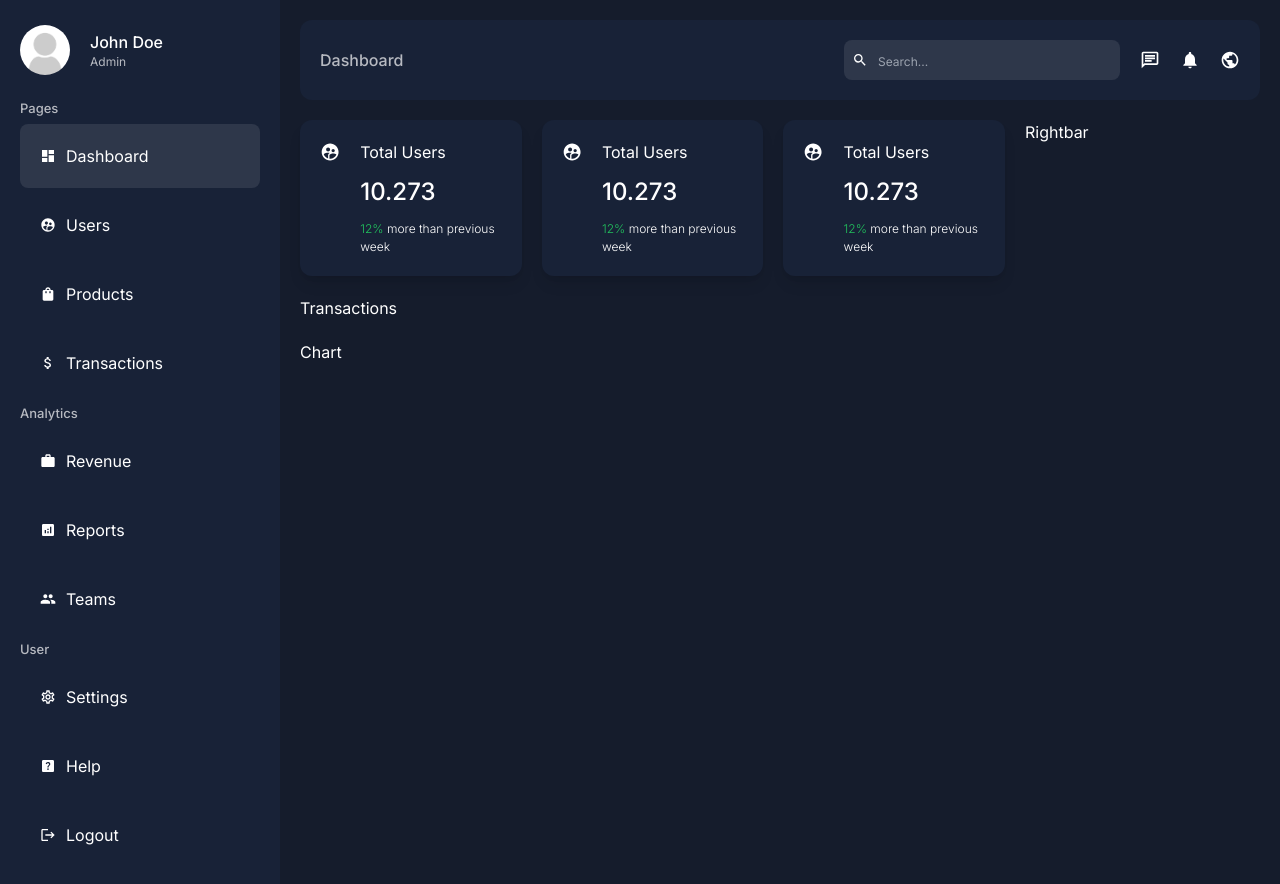
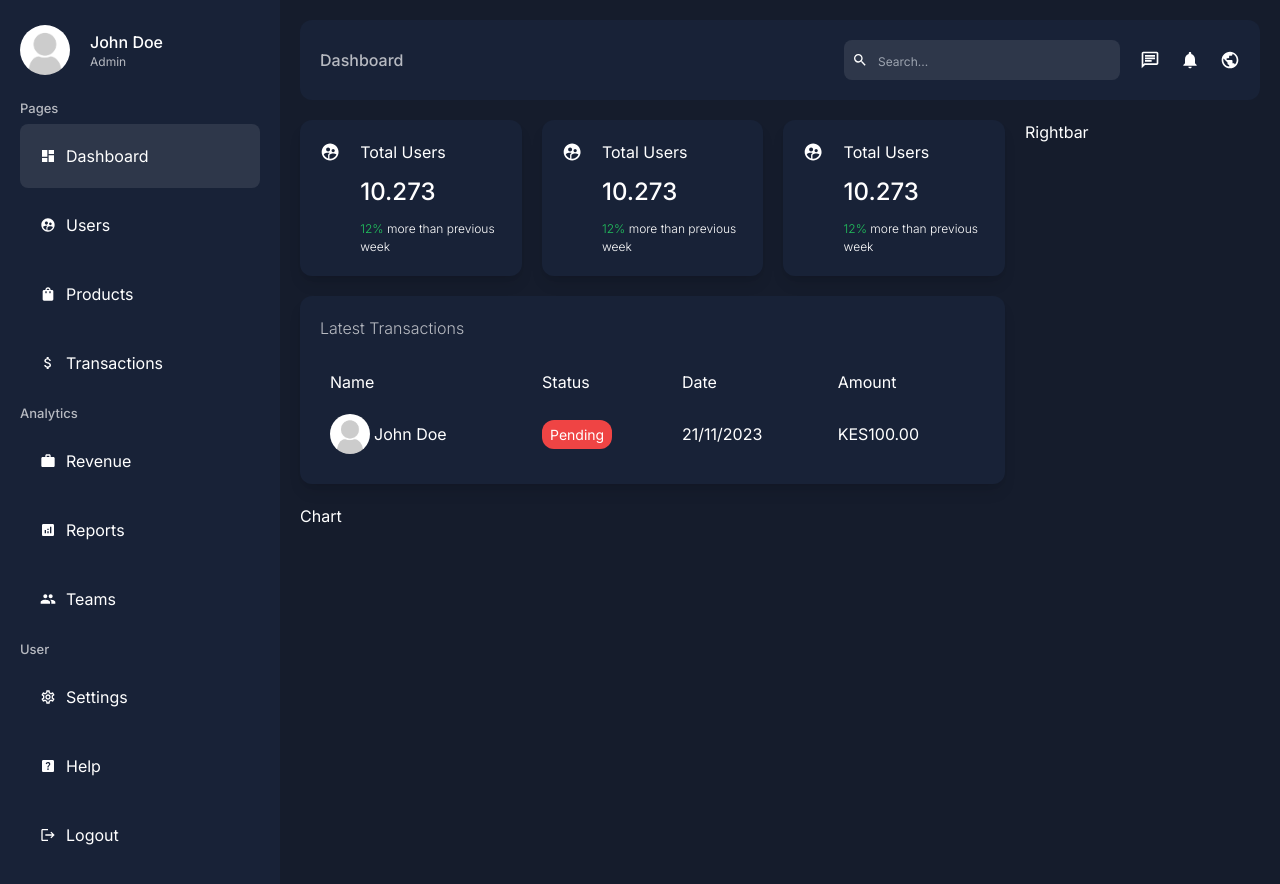
Before and after one commit to meshackkirwachumba/admin-dashboard, a Next.js app: page /dashboard in a window 1280 px wide. Shown: the top 884 px of the page. Built offline with nearby package versions, Linux system fonts and the light colour scheme.

Commit message:
styled transactions.jsx

```diff
--- a/app/ui/dashboard/transactions/transactions.jsx
+++ b/app/ui/dashboard/transactions/transactions.jsx
@@ -1,7 +1,49 @@
-import React from "react";
+import Image from "next/image";
 
 function Transactions() {
-  return <div>Transactions</div>;
+  const statusInfo = "pending";
+  return (
+    <div className="p-5 bg-[var(--bgSoft)] rounded-xl shadow-lg">
+      <h2 className="font-light text-[var(--textSoft)] mb-5">
+        Latest Transactions
+      </h2>
+      <table className="w-full ">
+        <thead>
+          <tr>
+            <td className="p-2.5">Name</td>
+            <td className="p-2.5">Status</td>
+            <td className="p-2.5">Date</td>
+            <td className="p-2.5">Amount</td>
+          </tr>
+        </thead>
+        <tbody>
+          <tr>
+            <td className="p-2.5">
+              <div className="flex items-center gap-1">
+                <Image
+                  src="/noavatar.png"
+                  alt=""
+                  width="40"
+                  height="40"
+                  className="rounded-full object-cover"
+                />
+                John Doe
+              </div>
+            </td>
+            <td className="p-2.5">
+              <span
+                className={`px-2 py-1.5 rounded-xl text-white  text-[14px] bg-red-500`}
+              >
+                Pending
+              </span>
+            </td>
+            <td className="p-2.5">21/11/2023</td>
+            <td className="p-2.5">KES100.00</td>
+          </tr>
+        </tbody>
+      </table>
+    </div>
+  );
 }
 
 export default Transactions;
--- a/package.json
+++ b/package.json
@@ -12,7 +12,8 @@
     "next": "14.0.3",
     "react": "^18",
     "react-dom": "^18",
-    "react-icons": "^4.12.0"
+    "react-icons": "^4.12.0",
+    "recharts": "^2.10.1"
   },
   "devDependencies": {
     "@types/node": "20.9.2",
```
Also changed, not shown: 1 other file (tests, documents, lock files or other folders).
